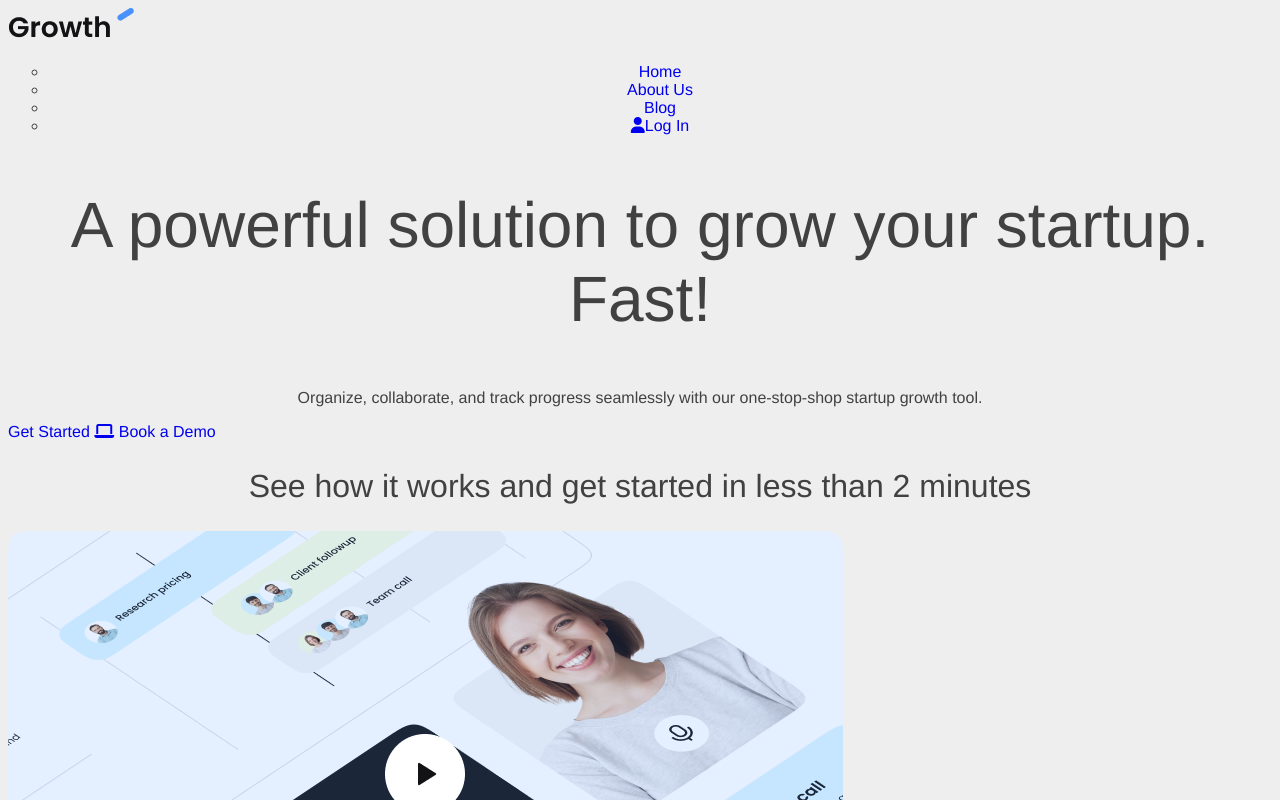
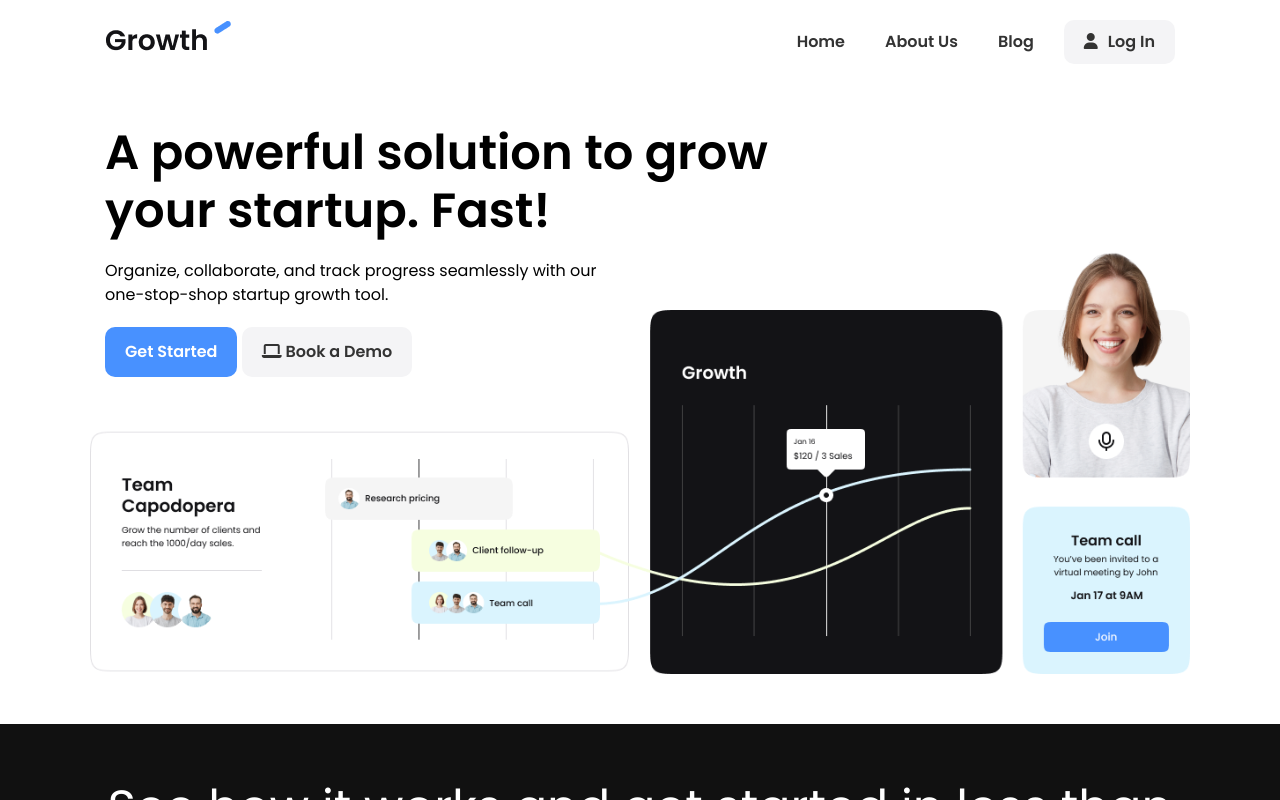
Before and after one commit to Viktoriia-git/HTML_-_CSS_Study, a plain HTML site: page index.html in a window 1280 px wide. Shown: the top 800 px of the page. Drawn offline with Linux system fonts and the light colour scheme.

Commit message:
Update styles.css

```diff
--- a/styles.css
+++ b/styles.css
@@ -1,45 +1,209 @@
-body {
-    color: #414141;
-    background-color: #EEEEEE;
-    font-size: 16px;
-    font-family: "Helvetica", "Arial", sans-serif;
+* {
+    box-sizing: border-box;
+    margin: 0;
+    padding: 0;
 }
 
-h1 {
-    font-size: 64px;
-
+:root {
+    --primary-color: #4891ff;
+    --light-color: #f4f4f6;
+    --dark-color: #111;
 }
 
-h2 {
-    font-size: 32px;
+body {
+    font-family: 'Poppins', sans-serif;
+    font-size: 16px;
+    line-height: 1.5;
+    background: #fff;
 }
 
-h3{
-    font-size: 18px;
-}
-
-h1, h2, h3{
-    font-family: "Helvetica", "Arial", sans-serif;
-    text-align: center;
-    font-weight: normal;
+a {
+    text-decoration: none;
+    color: #333;
 }
 
 ul {
-    list-style-type: circle;
+    list-style: none;
 }
 
-ol {
-    list-style-type: lower-roman;
+img {
+    max-width: 100%;
 }
 
-ul, ol{
+/* Navbar */
+.navbar {
+    background: #fff;
+    padding: 20px;
+}
+
+.navbar .container {
+    display: flex;
+    justify-content: space-between;
+    align-items: center;
+}
+
+.navbar .main-menu ul {
+    display: flex;
+}
+
+.navbar ul li a {
+    padding: 10px 20px;
+    display: block;
+    font-weight: 600;
+    transition: 0.5s;
+}
+
+.navbar ul li a:hover {
+    color: var(--primary-color);
+}
+
+.navbar ul li a i {
+    margin-right: 10px;
+}
+
+.navbar ul li:last-child a {
+    margin-left: 10px;
+}
+
+/* Heroscreen */
+.hero {
+    margin-bottom: 50px;
+}
+
+.hero .container{
+    background: url(../images/hero-bg.png) no-repeat;
+    background-size: contain;
+    background-position: center bottom;
+    height: 550px;
+}
+
+.hero .hero-content {
+    width: 70%;
+}
+
+.hero .hero-text{
+    width: 70%;
+    margin-bottom: 20px;
+}
+
+/* Video */
+.video {
+    padding: 10px 0 40px;
+}
+
+.video-content {
+    display: flex;
+    flex-direction: column;
+    align-items: center;
+}
+
+.video-preview {
+    margin-bottom: 20px;
+}
+
+/* Utility Classes */
+.container {
+    max-width: 1100px;
+    margin: 0 auto;
+    padding: 0 15px;
+}
+
+.container-sm {
+    max-width: 800px;
+    margin: 0 auto;
+    padding: 0 15px;
+}
+
+/* Buttons */
+.btn {
+    display: inline-block;
+    padding: 13px 20px;
+    background: var(--light-color);
+    color:#333;
+    font-weight: 600;
+    text-decoration: none;
+    border: none;
+    border-radius: 10px;
+    cursor: pointer;
+    transition: 0.5s;
+}
+
+.btn:hover {
+    opacity: 0.8;
+}
+
+.btn-primary {
+    background: var(--primary-color);
+    color: #fff;
+}
+
+.btn-dark {
+    background: var(--dark-color);
+    color: #fff;
+}
+
+.btn-block {
+    display: block;
+    width: 100%;
+}
+
+/*Text Classes */
+.text-xxl {
+    font-size: 3rem;
+    line-height: 1.2;
+    font-weight: 600;
+    margin: 40px 0 20px;
+}
+
+.text-xl {
+    font-size: 3rem;
+    line-height: 1.4;
+    font-weight: normal;
+    margin: 40px 0 20px;
+}
+
+.text-lg {
+    font-size: 1.8rem;
+    line-height: 1.4;
+    font-weight: normal;
+    margin: 30px 0 20px;
+}
+
+.text-md {
+    font-size: 1.2rem;
+    line-height: 1.4;
+    font-weight: normal;
+    margin: 20px 0 10px;
+}
+
+.text-sm {
+    font-size: 0.8rem;
+    line-height: 1.4;
+    font-weight: normal;
+    margin: 10px 0 5px;
+}
+
+.text-center {
     text-align: center;
 }
 
-a{
-    text-decoration: none;
+/* Background */
+.bg-primary{
+    background: var(--primary-color);
+    color: #fff;
 }
 
-p{
-    text-align: center;
+.bg-light{
+    background: var(--light-color);
+    color: #333;
 }
+
+.bg-dark{
+    background: var(--dark-color);
+    color: #fff;
+}
+
+.bg-black{
+    background: #000;
+    color: #fff;
+}
```
